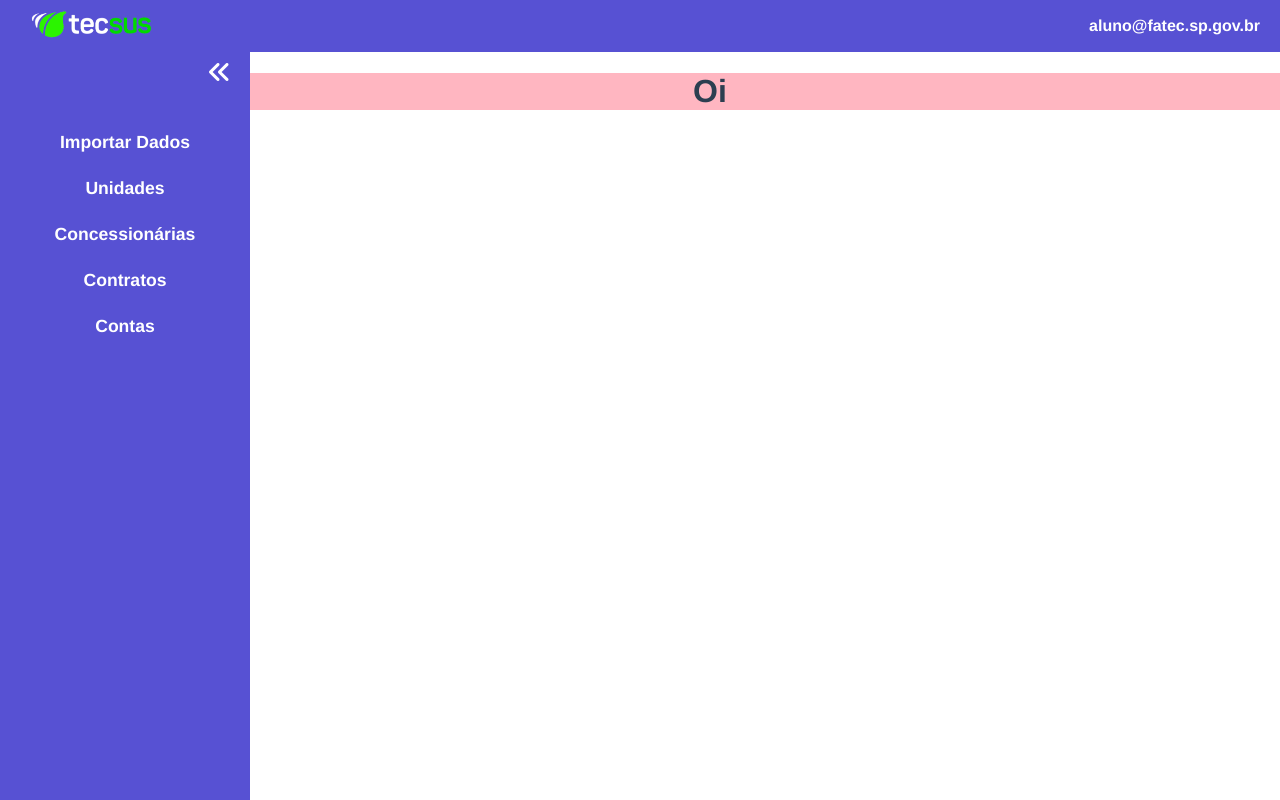
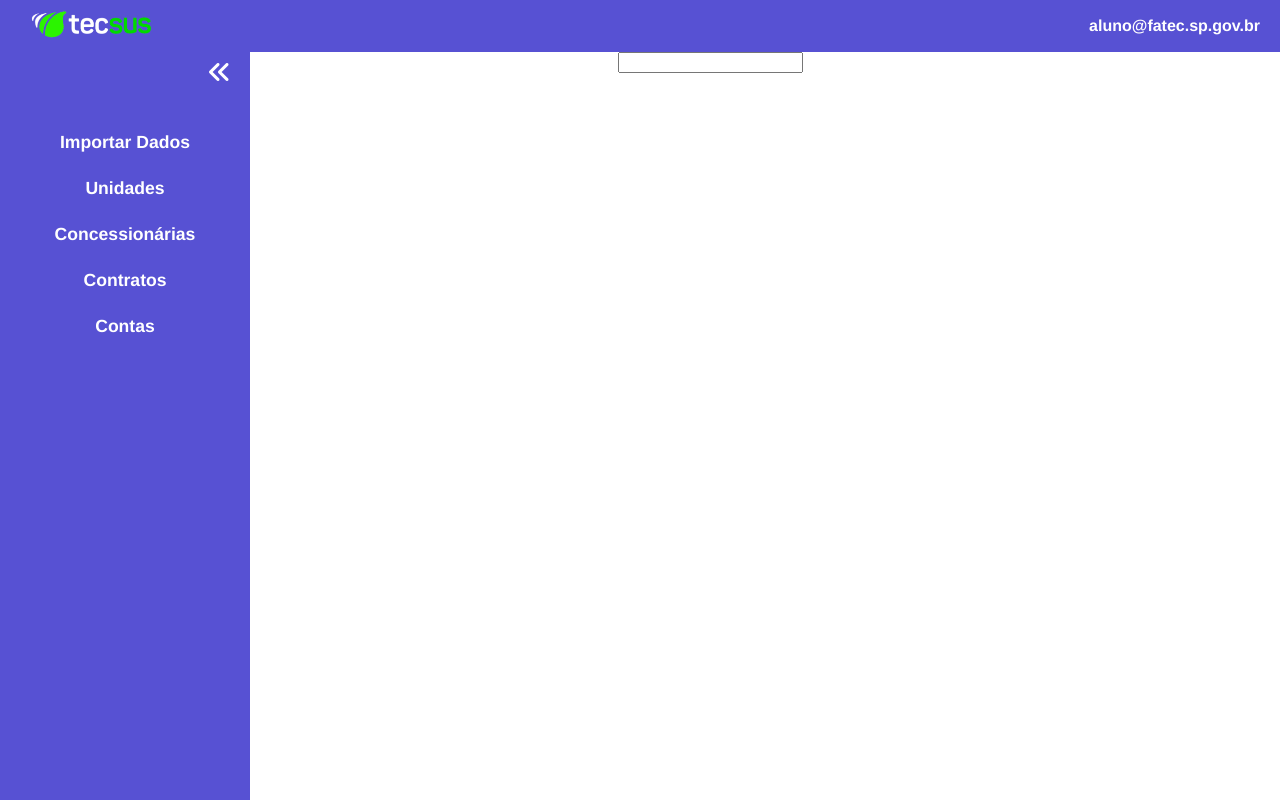
Before and after one commit to Data-Team23/Tecsus-frontend, a Vue app in the folder app-web/: page /upload in a window 1280 px wide. Built offline with nearby package versions, Linux system fonts and the light colour scheme.

Commit message:
fix: corrigindo duplicação de router

```diff
--- a/app-web/src/App.vue
+++ b/app-web/src/App.vue
@@ -1,15 +1,13 @@
 <template>
-  <div id="app">
-    <NavBar />
-    <div class="content">
-      <router-view></router-view>
-    </div>
-  </div>
+  <header>
+    <NavBar></NavBar>
+  </header>
+  <main>
+  </main>
 </template>
 
 <script setup>
 import NavBar from './components/navbar/NavBar.vue';
-
 </script>
 
 <style>
@@ -20,9 +18,4 @@ import NavBar from './components/navbar/NavBar.vue';
   text-align: center;
   color: #2c3e50;
 }
-
-.content {
-  display: flex;
-}
-
 </style>
--- a/app-web/src/views/UploadImage.vue
+++ b/app-web/src/views/UploadImage.vue
@@ -1,5 +1,8 @@
 <template>
-    <div style="background-color: lightpink; align-items: center; justify-content: center;">
-        <h1>Oi</h1>
+    <div style="align-items: center; justify-content: center;">
+        <div class="container-filter">
+            <input type="text">
+        </div>
     </div>
+
 </template>
```
